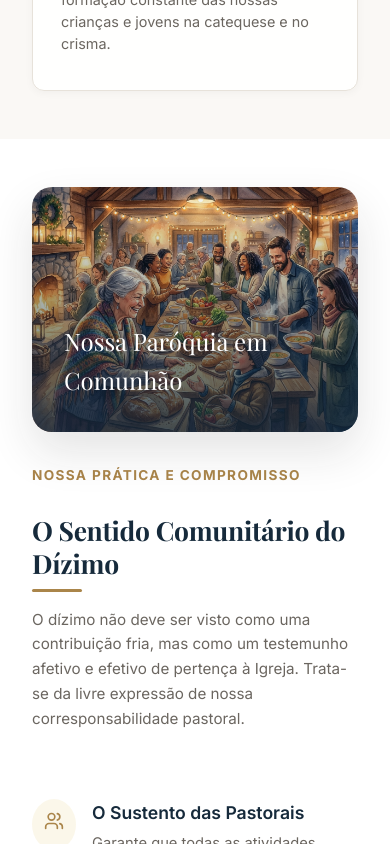
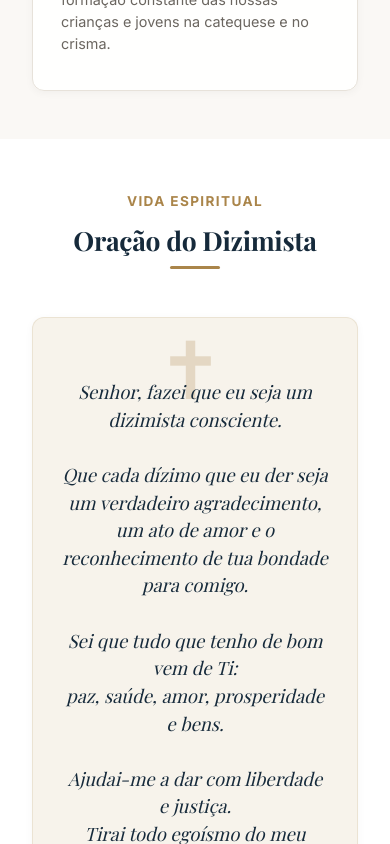
Before and after one commit to henriquepython/web-site-dizimo, a React (Vite) app: page / in a window 390 px wide. Shown: the part 4200-5044 px from the top of the page. Built offline with nearby package versions, Linux system fonts and the light colour scheme; a web font is replaced by a local one.

Commit message:
Ajuste oracoes

```diff
--- a/src/App.tsx
+++ b/src/App.tsx
@@ -426,6 +426,50 @@ export default function App() {
         </div>
       </section>
 
+
+      <section id="oracao-dizimista" className="reflection-section bg-alt">
+      <div className="container">
+
+        <div className="section-title-wrap text-center">
+          <span className="badge">Vida Espiritual</span>
+          <h2>Oração do Dizimista</h2>
+        </div>
+
+        <div className="reflection-card oracao-card">
+
+          <blockquote className="reflection-quote oracao-text">
+            Senhor, fazei que eu seja um dizimista consciente.<br /><br />
+
+            Que cada dízimo que eu der seja um verdadeiro agradecimento,<br />
+            um ato de amor e o reconhecimento de tua bondade para comigo.<br /><br />
+
+            Sei que tudo que tenho de bom vem de Ti:<br />
+            paz, saúde, amor, prosperidade e bens.<br /><br />
+
+            Ajudai-me a dar com liberdade e justiça.<br />
+            Tirai todo egoísmo do meu coração.<br /><br />
+
+            Que eu possa amar cada vez mais o meu irmão.<br />
+            Quero ser um instrumento de paz e amor em tuas mãos.<br /><br />
+
+            Que o meu dízimo seja agradável a Ti, Senhor.<br /><br />
+
+            Amém.
+          </blockquote>
+
+          <div className="reflection-author">
+            Comunidade de Fé
+          </div>
+
+          <div className="reflection-bible">
+            "Deus ama quem dá com alegria." (2 Coríntios 9:7)
+          </div>
+
+        </div>
+
+      </div>
+    </section>
+
       {/* Pastoral Stewardship Information Panel */}
       <section style={{ backgroundColor: 'var(--color-bg-card)' }}>
         <div className="container">
@@ -638,6 +682,7 @@ export default function App() {
             <div>
               <h4 className="footer-heading">Opções</h4>
               <ul className="footer-links">
+                <li><a href="#oracao-dizimista" className="footer-link">Oração do Dizimista</a></li>
                 <li><a href="#teologia" className="footer-link">Dimensões do Dízimo</a></li>
                 <li><a href="#impacto" className="footer-link">Impacto</a></li>
                 <li><a href="#como-contribuir" className="footer-link">Como Ser Dízimista</a></li>
--- a/src/index.css
+++ b/src/index.css
@@ -1796,4 +1796,29 @@ footer {
   .faq-item.active .faq-answer {
     padding: 0.75rem 1rem 1.25rem 1rem !important;
   }
-}
+
+  .oracao-text {
+    font-size: 1.3rem;
+    line-height: 1.75;
+  }
+
+  @media (max-width: 768px) {
+    .oracao-text {
+      font-size: 1.05rem;
+      line-height: 1.7;
+    }
+  }
+
+  .oracao-card {
+    position: relative;
+  }
+
+  .oracao-card::before {
+    content: "✝";
+    position: absolute;
+    top: 1rem;
+    right: 1.5rem;
+    font-size: 2rem;
+    color: rgba(170, 133, 74, 0.25);
+  }
+}
```
